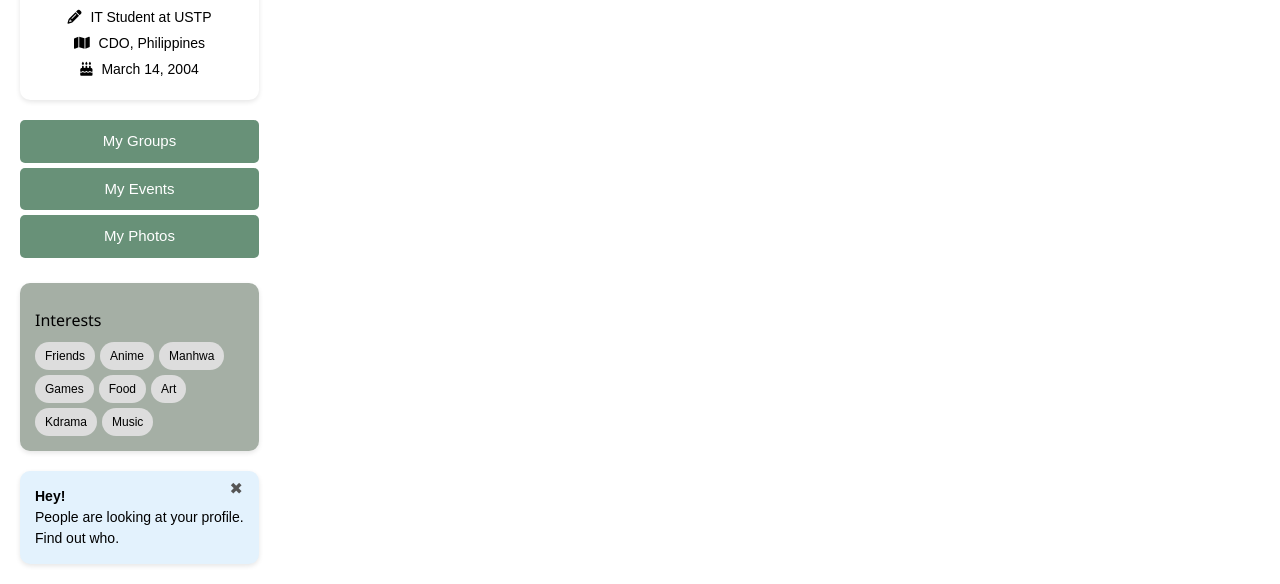
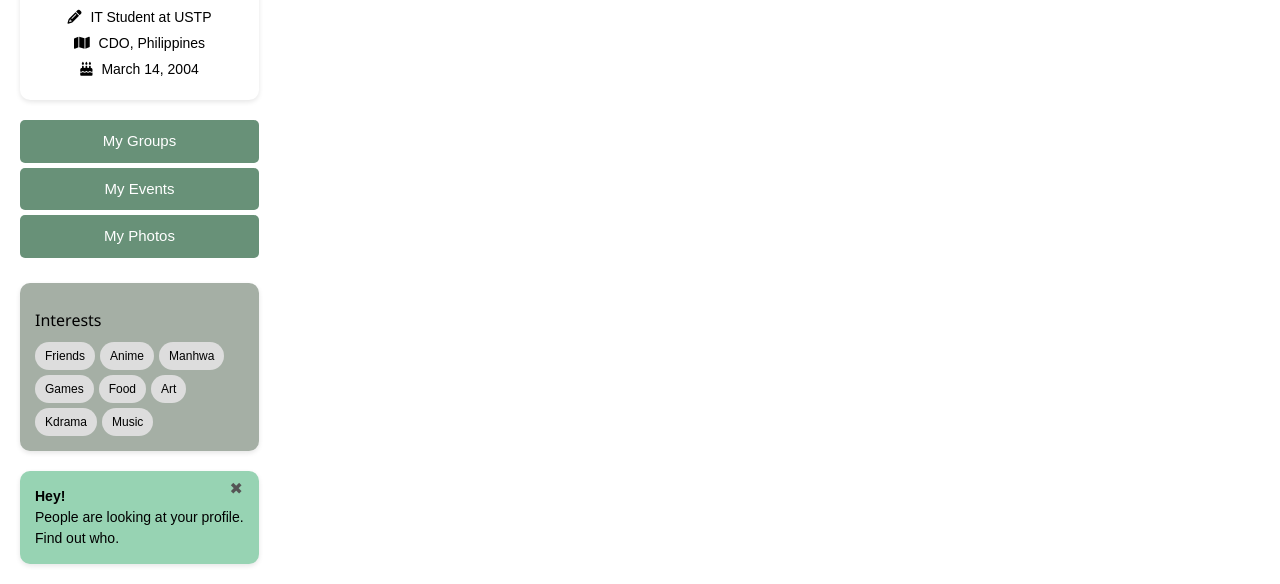
Before and after one commit to carnaje-s/IT223-2R4_Lab3, a plain HTML site: page index.html in a window 1280 px wide. Shown: the part 245-829 px from the top of the page. Drawn offline with nearby package versions, Linux system fonts and the light colour scheme.

```diff
--- a/style.css
+++ b/style.css
@@ -146,7 +146,7 @@ body {                                                  /* till 147 header, 151-
     border-radius: 5px;
 }
 
-/* BODYYYY main*/
+/* BODYYYY*/
 
 /* RIGHT Sidebar */
 
@@ -252,7 +252,7 @@ h2 {
 
 /* Notification Box */
 .notification-box {
-    background-color: #e3f2fd;
+    background-color: #97d3b3;
     padding: 15px;
     border-radius: 10px;
     box-shadow: 0 2px 5px rgba(0, 0, 0, 0.1);
```
